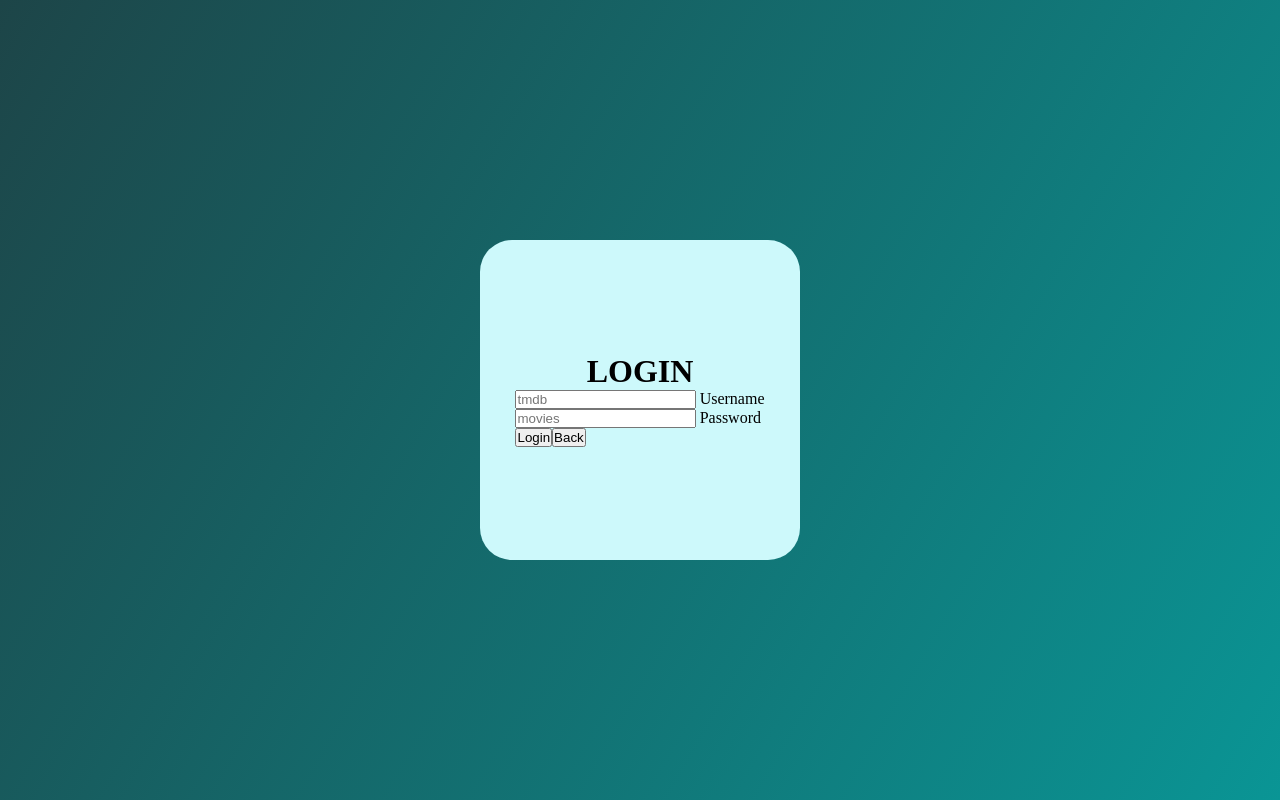
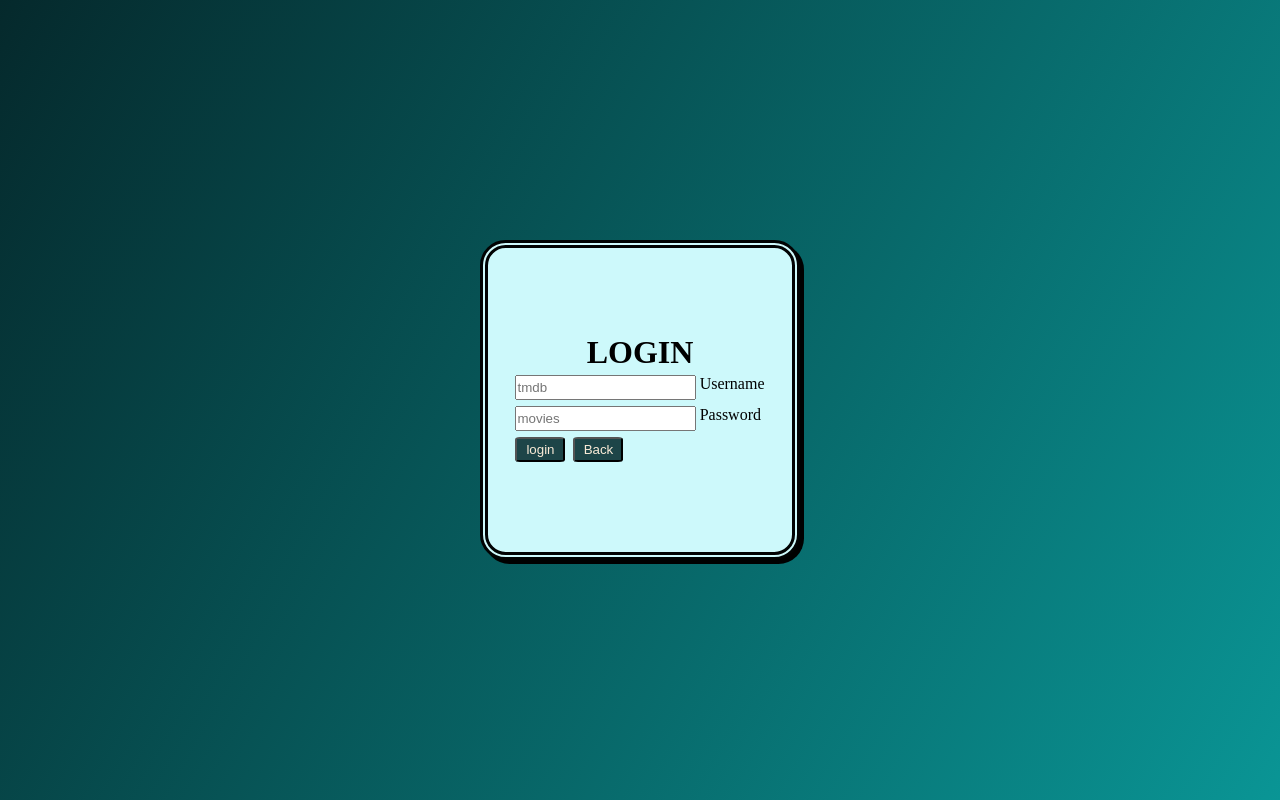
Before and after one commit to jonz9/MovieStore, a Vue app in the folder moviestore/: page /login in a window 1280 px wide. Built offline with nearby package versions, Linux system fonts and the light colour scheme.

Commit message:
styled login page

```diff
--- a/moviestore/src/views/LoginView.vue
+++ b/moviestore/src/views/LoginView.vue
@@ -31,8 +31,8 @@ const login = () => {
           <label>Password</label>
         </div>
         <div class="login-buttons">
-          <input type="submit" value="Login" />
-          <button @click="router.push('/')">Back</button>
+          <input class="buttons" type="submit" value="login" />
+          <button class= "buttons" @click="router.push('/')">Back</button>
         </div>
       </form>
     </div>
@@ -43,7 +43,7 @@ const login = () => {
 #login-page {
   height: 100vh;
   width: 100vw;
-  background: linear-gradient(120deg, #1d4548, #0a9595);
+  background: linear-gradient(120deg, #05292c, #0a9595);
   display: flex;
   justify-content: center;
   align-items: center;
@@ -56,14 +56,36 @@ const login = () => {
   flex-direction: column;
   justify-content: center;
   align-items: center;
-  border-radius: 10%;
+  border-radius: 8%;
   background-color: #cdf9fb;
   font-family: montserrat;
-
+  border-color: #010303;
+  border-style: double;
+  border-width: 0.5em;
+  box-shadow: 4px 4px rgb(0, 0, 0);
 }
 
 .input-field {
   display: flex;
+  padding: 0.2em;
   gap: 0.2em;
 }
+
+.login-buttons {
+  display: flex;
+  padding: 0.2em;
+  gap: 0.5em;
+}
+
+input[type=text] {
+  height: 25px;
+}
+
+.buttons {
+  height: 25px;
+  width: 50px;
+  background-color: #1d4548;
+  color: antiquewhite;
+  border-radius: 10%;
+}
 </style>
```
